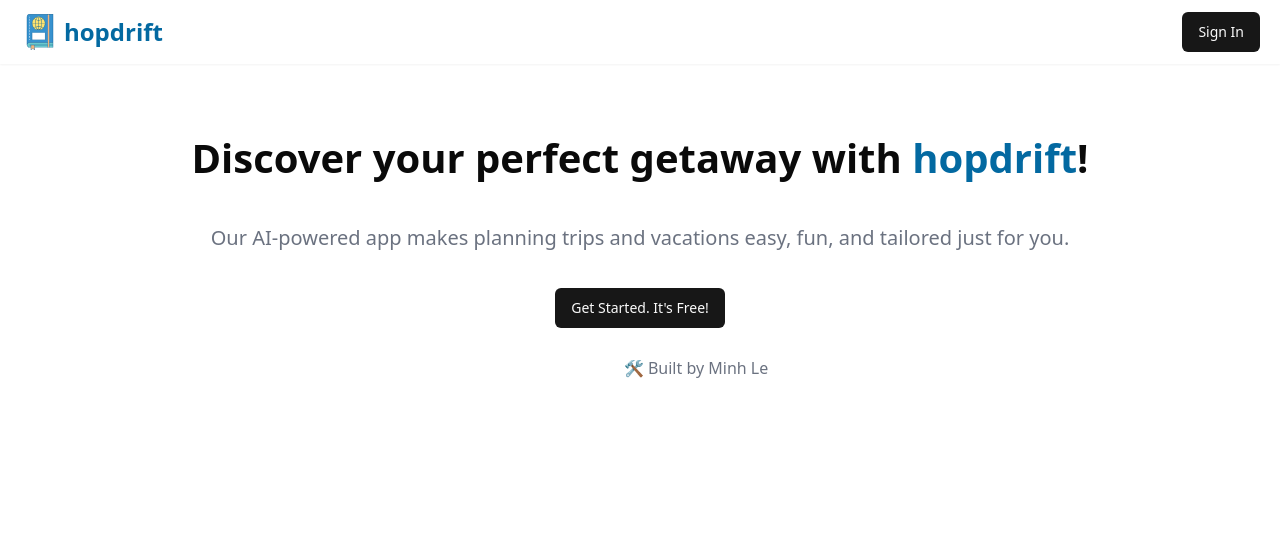
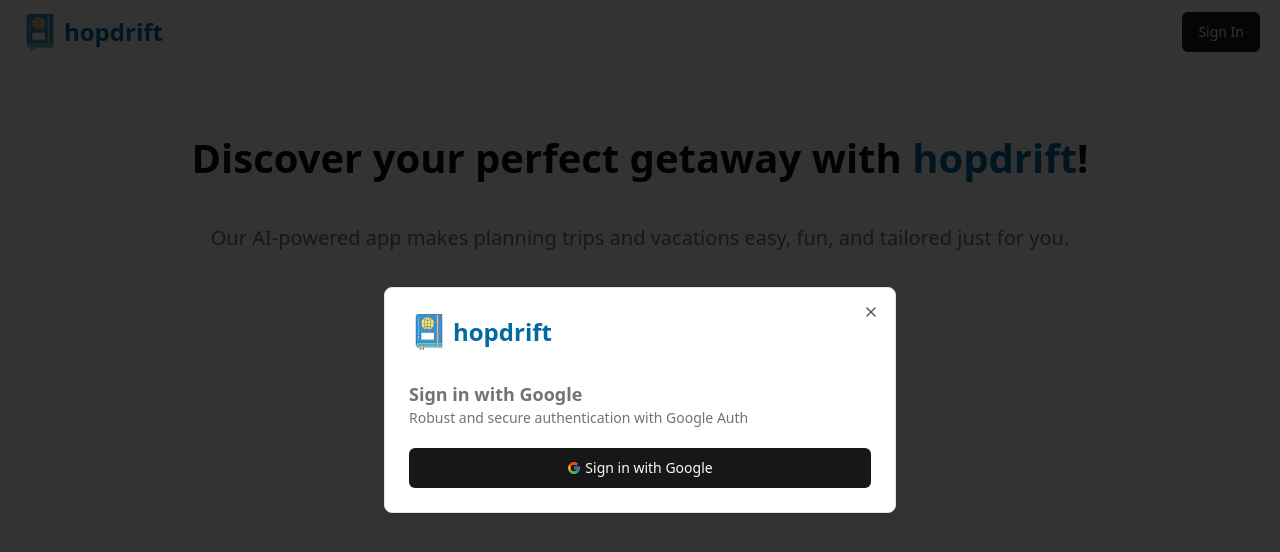
Before and after one commit to btaniemie/hopdrift, a React (Vite) app: page / in a window 1280 px wide. Both pictures are taken after a click on the button "Sign In". Shown: the top 552 px of the page. Built offline with nearby package versions, Linux system fonts and the light colour scheme; no server answers.

Commit message:
updated header

```diff
--- a/package.json
+++ b/package.json
@@ -12,6 +12,7 @@
   "dependencies": {
     "@google/generative-ai": "^0.15.0",
     "@radix-ui/react-dialog": "^1.1.1",
+    "@radix-ui/react-popover": "^1.1.1",
     "@radix-ui/react-slot": "^1.1.0",
     "@react-oauth/google": "^0.12.1",
     "axios": "^1.7.2",
--- a/src/components/custom/Header.jsx
+++ b/src/components/custom/Header.jsx
@@ -1,7 +1,50 @@
-import React from 'react'
+import React, { useEffect, useState } from 'react'
 import { Button } from '../ui/button'
+import {
+  Popover,
+  PopoverContent,
+  PopoverTrigger,
+} from "@/components/ui/popover"
+import { googleLogout, useGoogleLogin } from '@react-oauth/google';
+import { useNavigation } from 'react-router-dom';
+import {
+  Dialog,
+  DialogContent,
+  DialogDescription,
+  DialogHeader,
+  DialogTitle,
+  DialogTrigger,
+} from "@/components/ui/dialog"
+import axios from 'axios';
+import { FcGoogle } from "react-icons/fc";
+
 
 function Header() {
+  const user = JSON.parse(localStorage.getItem('user'));
+  const [openDialog, setOpenDialog] = useState(false);
+  const login = useGoogleLogin({
+    onSuccess: (codeResp) => getUserProfile(codeResp),
+    onError: (error) => console.log(error)
+  })
+  // const navigation = useNavigation();
+
+  const getUserProfile = (tokenInfo) => {
+    axios.get(`https://www.googleapis.com/oauth2/v1/userinfo?access_token=${tokenInfo?.access_token}`, {
+      headers: {
+        Authorization: `Bearer ${tokenInfo?.access_token}`,
+        Accept: 'Application/json'
+      }
+    }).then((resp) => {
+      console.log(resp);
+      localStorage.setItem('user', JSON.stringify(resp.data));
+      setOpenDialog(false);
+      window.location.reload();
+    })
+  }
+
+  useEffect(() => {
+    console.log(user)
+  }, [])
   return (
     <div className='w-screen p-3 shadow-sm flex justify-between items-center px-5'>
       <div className='flex'>
@@ -10,8 +53,48 @@
       </div>
 
       <div>
-        <Button>Sign In</Button>
+        {user?
+        <div className='flex items-center gap-5'>
+          <a href='/my-trips'>
+            <Button variant="outline" className="rounded-full">My trips</Button>
+          </a>
+
+          <Popover>
+          <PopoverTrigger>
+            <img src={user?.picture} className='h-[35px] w-[35px] rounded-full'/>
+          </PopoverTrigger>
+          <PopoverContent>
+            <a href='/'>
+              <h2 className="cursor-pointer hover:text-sky-700 text-center font-medium" onClick={() => {
+                googleLogout();
+                localStorage.clear();
+                // window.location.reload();
+              }}>Sign out</h2>
+            </a>
+          </PopoverContent>
+        </Popover>
+
+        </div>
+        :
+          <Button onClick={() => setOpenDialog(true)}>Sign In</Button>}
       </div>
+      <Dialog open={openDialog}>
+      <DialogContent>
+        <DialogHeader>
+          <DialogDescription>
+          <div className='flex'>
+            <img src='/logo.svg' className='w-10'/>
+            <div className='font-bold text-sky-700 content-center text-2xl ml-1'>hopdrift</div>
+        </div>
+        <h2 className='font-bold text-lg mt-7'>Sign in with Google</h2>
+        <p>Robust and secure authentication with Google Auth</p>
+        <Button className="w-full mt-5" onClick={login} >
+          <FcGoogle className='mr-1'/> Sign in with Google
+        </Button>
+          </DialogDescription>
+        </DialogHeader>
+      </DialogContent>
+    </Dialog>
     </div>
   )
 }
--- /dev/null
+++ b/src/components/ui/popover.jsx
@@ -0,0 +1,25 @@
+import * as React from "react"
+import * as PopoverPrimitive from "@radix-ui/react-popover"
+
+import { cn } from "@/lib/utils"
+
+const Popover = PopoverPrimitive.Root
+
+const PopoverTrigger = PopoverPrimitive.Trigger
+
+const PopoverContent = React.forwardRef(({ className, align = "center", sideOffset = 4, ...props }, ref) => (
+  <PopoverPrimitive.Portal>
+    <PopoverPrimitive.Content
+      ref={ref}
+      align={align}
+      sideOffset={sideOffset}
+      className={cn(
+        "z-50 w-72 rounded-md border bg-popover p-4 text-popover-foreground shadow-md outline-none data-[state=open]:animate-in data-[state=closed]:animate-out data-[state=closed]:fade-out-0 data-[state=open]:fade-in-0 data-[state=closed]:zoom-out-95 data-[state=open]:zoom-in-95 data-[side=bottom]:slide-in-from-top-2 data-[side=left]:slide-in-from-right-2 data-[side=right]:slide-in-from-left-2 data-[side=top]:slide-in-from-bottom-2",
+        className
+      )}
+      {...props} />
+  </PopoverPrimitive.Portal>
+))
+PopoverContent.displayName = PopoverPrimitive.Content.displayName
+
+export { Popover, PopoverTrigger, PopoverContent }
--- a/src/main.jsx
+++ b/src/main.jsx
@@ -8,6 +8,7 @@
 import { Toaster } from './components/ui/sonner.jsx'
 import { GoogleOAuthProvider } from '@react-oauth/google'
 import ViewTrip from './view-trip/[tripId]/index.jsx'
+import MyTrips from './my-trips/index.jsx'
 
 const router = createBrowserRouter([
   {
@@ -22,6 +23,10 @@
     path: '/view-trip/:tripId',
     element: <ViewTrip />,
   },
+  {
+    path: '/my-trips',
+    element: <MyTrips />,
+  },
 ])
 ReactDOM.createRoot(document.getElementById('root')).render(
   <React.StrictMode>
--- /dev/null
+++ b/src/my-trips/index.jsx
@@ -0,0 +1,9 @@
+import React from 'react'
+
+function MyTrips() {
+  return (
+    <div>index</div>
+  )
+}
+
+export default MyTrips
```
Also changed, not shown: 1 other file (tests, documents, lock files or other folders).
